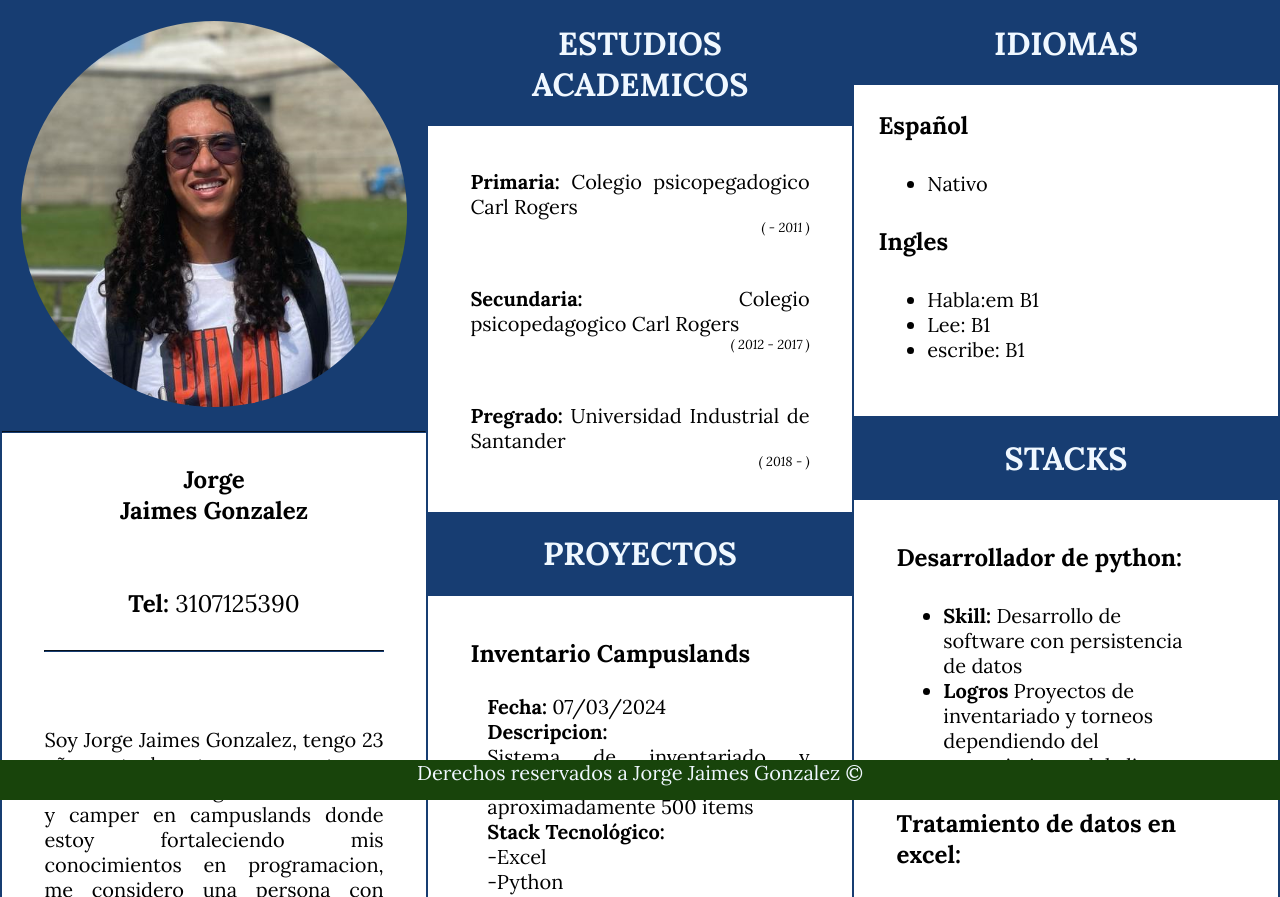
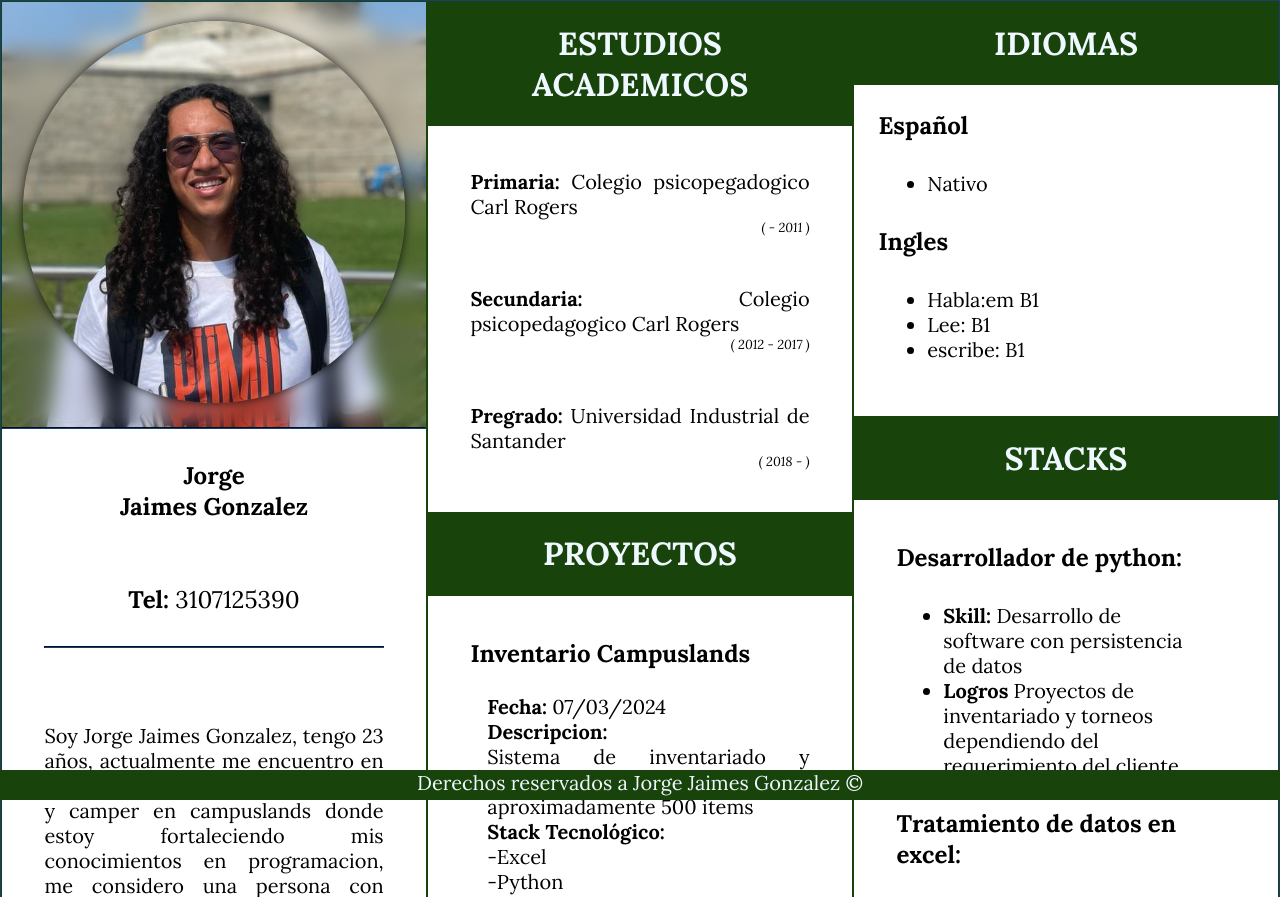
Before and after one commit to Jorgejaimesg/Cv, a plain HTML site: page index.html in a window 1280 px wide. Shown: the top 897 px of the page. Drawn offline with Linux system fonts and the light colour scheme; a web font is replaced by a local one.

Commit message:
terminado

```diff
--- a/css/styles.css
+++ b/css/styles.css
@@ -16,23 +16,34 @@ body{
 }
 .hilera{
     width: 33.4%;
-    border: solid rgb(23, 61, 114)1px;
+    border: solid rgb(24, 68, 11)1px;
+}
+
+.fotofondo{
+    padding :0%;
+    opacity: 100;
+    background-size: cover;
+    background-position: center;
+}
+.borroso{
+    padding: 0;
+    margin: 0;
+    width: 100%;
+    backdrop-filter: blur(10px);
+}
+.fotofondo:hover{
+    background-color:  rgb(11, 34, 68);
 }
 .foto{
     border-radius: 300px;
-    width: 100%;
+    margin: 4.5%;
+    width: 90%;
     transition: 1s;
+    box-shadow:0px 0px 10px 0px rgba(0, 0, 0, 0.8);;
 }
 .foto:hover{
     scale: 1.1;
     border-radius:10px;
-}
-.fotofondo{
-    padding :4.5%;
-    background-color:  rgb(23, 61, 114);
-}
-.fotofondo:hover{
-    background-color:  rgb(11, 34, 68);
 }
 .nombre{
     text-align: center;
@@ -69,13 +80,13 @@ a:visited{
     width: 40px;
 }
 .titulo{
-    background-color: rgb(23, 61, 114);
+    background-color: rgb(24, 68, 11);
     color: aliceblue;
     padding: 5%;
     transition: 1.5s;
 }
 .titulo:hover{
-    background-color:  rgb(11, 34, 68);
+    background-color:  rgb(19, 47, 9);
 }
 .estudios{
     padding: 10%;
@@ -125,21 +136,19 @@ h2{
     transition: 1.5s;
 }
 h2:hover{
-    scale: 1.2;
+    scale: 1.1;
 }
 hr{
     border-color:rgb(23, 61, 114);
 }
 footer{
     position:fixed;
-    position: absolute;
     width: 100%;
-    height: 5%;
+    height: 30px;
     background-color: rgb(24, 68, 11);
     bottom: 0;
 }
 .textfooter{
-    position: relative;
     inset: 0;
     margin: auto;
     align-items: center;
--- a/index.html
+++ b/index.html
@@ -9,9 +9,10 @@
 <body>
     <div class="container">
                 <div class="hilera"> <!---PRIMERA HILERA -->
-                    <div class="fotofondo">
-                        <img class="foto" src="images/FOTO.png" alt="foto">
-
+                    <div class="fotofondo" style="background-image: url(images/FOTO.png)">
+                        <div class="borroso">
+                            <img class="foto" src="images/FOTO.png" alt="foto">
+                        </div>
                     </div>
                     <div class="nombre">
                         <hr>
```
